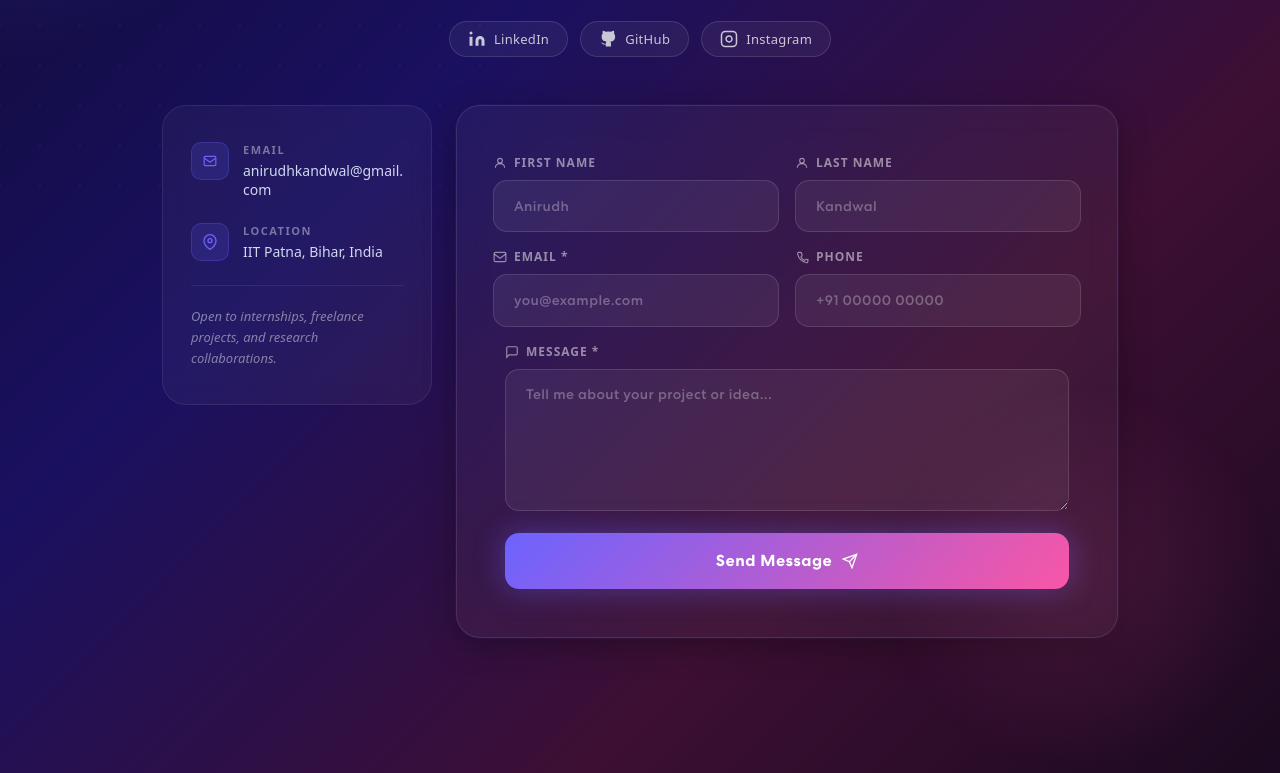
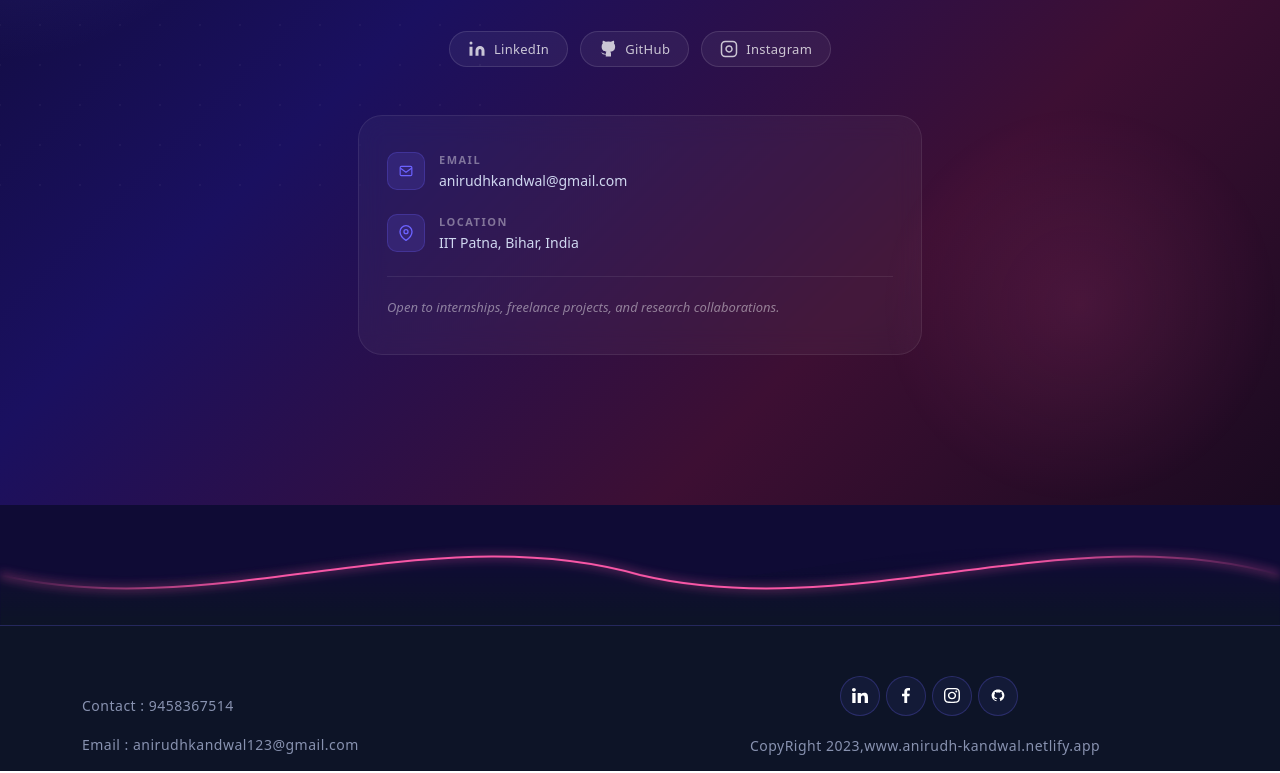
Before and after one commit to 01anirudh/Portfolio, a React (Create React App) app: page / in a window 1280 px wide. Shown: the part 3227-4000 px from the top of the page. Built offline with nearby package versions, Linux system fonts and the light colour scheme.

Commit message:
updating

```diff
--- a/package.json
+++ b/package.json
@@ -49,5 +49,8 @@
       "last 1 firefox version",
       "last 1 safari version"
     ]
+  },
+  "devDependencies": {
+    "netlify-cli": "^24.0.1"
   }
 }
--- a/src/components/Contact/contact.component.jsx
+++ b/src/components/Contact/contact.component.jsx
@@ -1,13 +1,8 @@
-import { useState } from "react";
 import { Container, Col, Row } from "react-bootstrap";
 import { motion } from "framer-motion";
 
 const icons = {
-  user:    <svg xmlns="http://www.w3.org/2000/svg" width="14" height="14" viewBox="0 0 24 24" fill="none" stroke="currentColor" strokeWidth="2"><circle cx="12" cy="8" r="4"/><path d="M4 20c0-4 3.6-7 8-7s8 3 8 7"/></svg>,
   email:   <svg xmlns="http://www.w3.org/2000/svg" width="14" height="14" viewBox="0 0 24 24" fill="none" stroke="currentColor" strokeWidth="2"><rect x="2" y="4" width="20" height="16" rx="2"/><path d="m22 7-10 7L2 7"/></svg>,
-  phone:   <svg xmlns="http://www.w3.org/2000/svg" width="14" height="14" viewBox="0 0 24 24" fill="none" stroke="currentColor" strokeWidth="2"><path d="M22 16.9v3a2 2 0 0 1-2.2 2A19.8 19.8 0 0 1 4.4 6.3 2 2 0 0 1 6.3 4h3a2 2 0 0 1 2 1.7c.1.9.4 1.8.7 2.6a2 2 0 0 1-.5 2.1L10.1 12a16 16 0 0 0 5.9 5.9l1.6-1.4a2 2 0 0 1 2.1-.5c.8.3 1.7.6 2.6.7A2 2 0 0 1 22 17z"/></svg>,
-  message: <svg xmlns="http://www.w3.org/2000/svg" width="14" height="14" viewBox="0 0 24 24" fill="none" stroke="currentColor" strokeWidth="2"><path d="M21 15a2 2 0 0 1-2 2H7l-4 4V5a2 2 0 0 1 2-2h14a2 2 0 0 1 2 2z"/></svg>,
-  send:    <svg xmlns="http://www.w3.org/2000/svg" width="16" height="16" viewBox="0 0 24 24" fill="none" stroke="currentColor" strokeWidth="2"><line x1="22" y1="2" x2="11" y2="13"/><polygon points="22 2 15 22 11 13 2 9 22 2"/></svg>,
   linkedin:<svg xmlns="http://www.w3.org/2000/svg" width="18" height="18" viewBox="0 0 24 24" fill="currentColor"><path d="M16 8a6 6 0 016 6v7h-4v-7a2 2 0 00-2-2 2 2 0 00-2 2v7h-4v-7a6 6 0 016-6zM2 9h4v12H2z"/><circle cx="4" cy="4" r="2"/></svg>,
   github:  <svg xmlns="http://www.w3.org/2000/svg" width="18" height="18" viewBox="0 0 24 24" fill="currentColor"><path d="M9 19c-5 1.5-5-2.5-7-3m14 6v-3.87a3.37 3.37 0 0 0-.94-2.61c3.14-.35 6.44-1.54 6.44-7A5.44 5.44 0 0 0 20 4.77 5.07 5.07 0 0 0 19.91 1S18.73.65 16 2.48a13.38 13.38 0 0 0-7 0C6.27.65 5.09 1 5.09 1A5.07 5.07 0 0 0 5 4.77a5.44 5.44 0 0 0-1.5 3.78c0 5.42 3.3 6.61 6.44 7A3.37 3.37 0 0 0 9 18.13V22"/></svg>,
   insta:   <svg xmlns="http://www.w3.org/2000/svg" width="18" height="18" viewBox="0 0 24 24" fill="none" stroke="currentColor" strokeWidth="2"><rect x="2" y="2" width="20" height="20" rx="5" ry="5"/><path d="M16 11.37A4 4 0 1 1 12.63 8 4 4 0 0 1 16 11.37z"/><line x1="17.5" y1="6.5" x2="17.51" y2="6.5"/></svg>,
@@ -17,44 +12,10 @@ const icons = {
 const socialLinks = [
   { icon: icons.linkedin, label: "LinkedIn", url: "https://www.linkedin.com/in/anirudhkandwal/" },
   { icon: icons.github,   label: "GitHub",   url: "https://github.com/01anirudh"              },
-  { icon: icons.insta,    label: "Instagram", url: "https://www.instagram.com/anirudh.kandwal/"},
+  { icon: icons.insta,    label: "Instagram", url: "https://www.instagram.com/anirudhkandwal/"},
 ];
 
 export const Contact = () => {
-  const init = { firstName:"", lastName:"", email:"", phone:"", message:"" };
-  const [formDetails, setFormDetails] = useState(init);
-  const [buttonText, setButtonText]   = useState("Send Message");
-  const [status, setStatus]           = useState({});
-
-  const onFormUpdate = (k, v) => setFormDetails({ ...formDetails, [k]: v });
-
-  const handleSubmit = async (e) => {
-    e.preventDefault();
-    if (!formDetails.firstName.trim() || !formDetails.email.trim() || !formDetails.message.trim()) {
-      setStatus({ success: false, message: "Please fill in all required fields." }); return;
-    }
-    if (!/\S+@\S+\.\S+/.test(formDetails.email)) {
-      setStatus({ success: false, message: "Please enter a valid email address." }); return;
-    }
-    setButtonText("Sending...");
-    try {
-      const res  = await fetch("/.netlify/functions/send-email", {
-        method: "POST",
-        headers: { "Content-Type": "application/json;charset=utf-8" },
-        body: JSON.stringify(formDetails),
-      });
-      const data = await res.json();
-      setFormDetails(init);
-      setStatus(res.ok && data.code === 200
-        ? { success: true,  message: "✓ Message sent! I'll get back to you soon." }
-        : { success: false, message: data.status || "Something went wrong. Try again." }
-      );
-    } catch {
-      setStatus({ success: false, message: "Network error. Please try again later." });
-    }
-    setButtonText("Send Message");
-  };
-
   return (
     <section className="contact" id="connect">
       <Container fluid>
@@ -81,13 +42,11 @@ export const Contact = () => {
           </div>
         </motion.div>
 
-        {/* ── Info + Form grid ────────────────────── */}
+        {/* ── Info Grid ────────────────────────────── */}
         <Row className="justify-content-center align-items-start g-4">
-
-          {/* Left: quick info card */}
-          <Col md={4} lg={3}>
+          <Col md={8} lg={6}>
             <motion.div className="contact-info-card"
-              initial={{ opacity:0, x:-30 }} whileInView={{ opacity:1, x:0 }}
+              initial={{ opacity:0, y:20 }} whileInView={{ opacity:1, y:0 }}
               transition={{ duration:0.6, delay:0.1 }} viewport={{ once:true }}
             >
               <div className="info-item">
@@ -108,61 +67,8 @@ export const Contact = () => {
               <p className="info-note">Open to internships, freelance projects, and research collaborations.</p>
             </motion.div>
           </Col>
+        </Row>
 
-          {/* Right: glass form */}
-          <Col md={8} lg={7}>
-            <motion.div className="contact-card"
-              animate={status.success === false ? { x:[-8,8,-6,6,0] } : {}}
-              transition={{ duration:0.4 }}
-              initial={{ opacity:0, x:30 }} whileInView={{ opacity:1, x:0 }}
-              viewport={{ once:true }}
-            >
-              <form onSubmit={handleSubmit}>
-                <Row>
-                  <Col sm={6} className="px-2 mb-3">
-                    <label className="field-label">{icons.user} First Name</label>
-                    <input type="text" value={formDetails.firstName} placeholder="Anirudh"
-                      onChange={e => onFormUpdate("firstName", e.target.value)} />
-                  </Col>
-                  <Col sm={6} className="px-2 mb-3">
-                    <label className="field-label">{icons.user} Last Name</label>
-                    <input type="text" value={formDetails.lastName} placeholder="Kandwal"
-                      onChange={e => onFormUpdate("lastName", e.target.value)} />
-                  </Col>
-                </Row>
-                <Row>
-                  <Col sm={6} className="px-2 mb-3">
-                    <label className="field-label">{icons.email} Email *</label>
-                    <input type="email" value={formDetails.email} placeholder="you@example.com"
-                      onChange={e => onFormUpdate("email", e.target.value)} />
-                  </Col>
-                  <Col sm={6} className="px-2 mb-3">
-                    <label className="field-label">{icons.phone} Phone</label>
-                    <input type="text" value={formDetails.phone} placeholder="+91 00000 00000"
-                      onChange={e => onFormUpdate("phone", e.target.value)} />
-                  </Col>
-                </Row>
-                <div className="px-2 mb-3">
-                  <label className="field-label">{icons.message} Message *</label>
-                  <textarea rows="5" value={formDetails.message}
-                    placeholder="Tell me about your project or idea..."
-                    onChange={e => onFormUpdate("message", e.target.value)} />
-                </div>
-                <div className="px-2">
-                  <button type="submit" className="contact-submit" disabled={buttonText === "Sending..."}>
-                    <span>{buttonText}</span>{icons.send}
-                  </button>
-                </div>
-                {status.message && (
-                  <div className="px-2 mt-3">
-                    <p className={status.success === false ? "danger" : "success"}>{status.message}</p>
-                  </div>
-                )}
-              </form>
-            </motion.div>
-          </Col>
-
-        </Row>
       </Container>
     </section>
   );
--- a/src/components/Navigation/navigation.component.jsx
+++ b/src/components/Navigation/navigation.component.jsx
@@ -69,10 +69,10 @@ export const Navigation = () => {
             </Nav>
             <span className="navbar-text">
               <div className="social-icon">
-                <a href="https://www.linkedin.com/in/anirudh-kandwal-96567520b/"><img src={navIcon1} alt="" /></a>
-                <a href="https://www.facebook.com/anirudh.kandwal"><img src={navIcon2} alt="" /></a>
-                <a href="https://www.instagram.com/anirudhkandwal/"><img src={navIcon3} alt="" /></a>
-                <a href="https://github.com/01anirudh"><img src={navIcon4} alt="" /></a>
+                <a href="https://www.linkedin.com/in/anirudhkandwal/" target="_blank" rel="noreferrer"><img src={navIcon1} alt="" /></a>
+                <a href="https://www.facebook.com/anirudh.kandwal" target="_blank" rel="noreferrer"><img src={navIcon2} alt="" /></a>
+                <a href="https://www.instagram.com/anirudhkandwal/" target="_blank" rel="noreferrer"><img src={navIcon3} alt="" /></a>
+                <a href="https://github.com/01anirudh" target="_blank" rel="noreferrer"><img src={navIcon4} alt="" /></a>
               </div>
               <HashLink to='#connect'>
                 <button className="vvd"><span>Let’s Connect</span></button>
```
Also changed, not shown: 2 other files (tests, documents, lock files or other folders).
